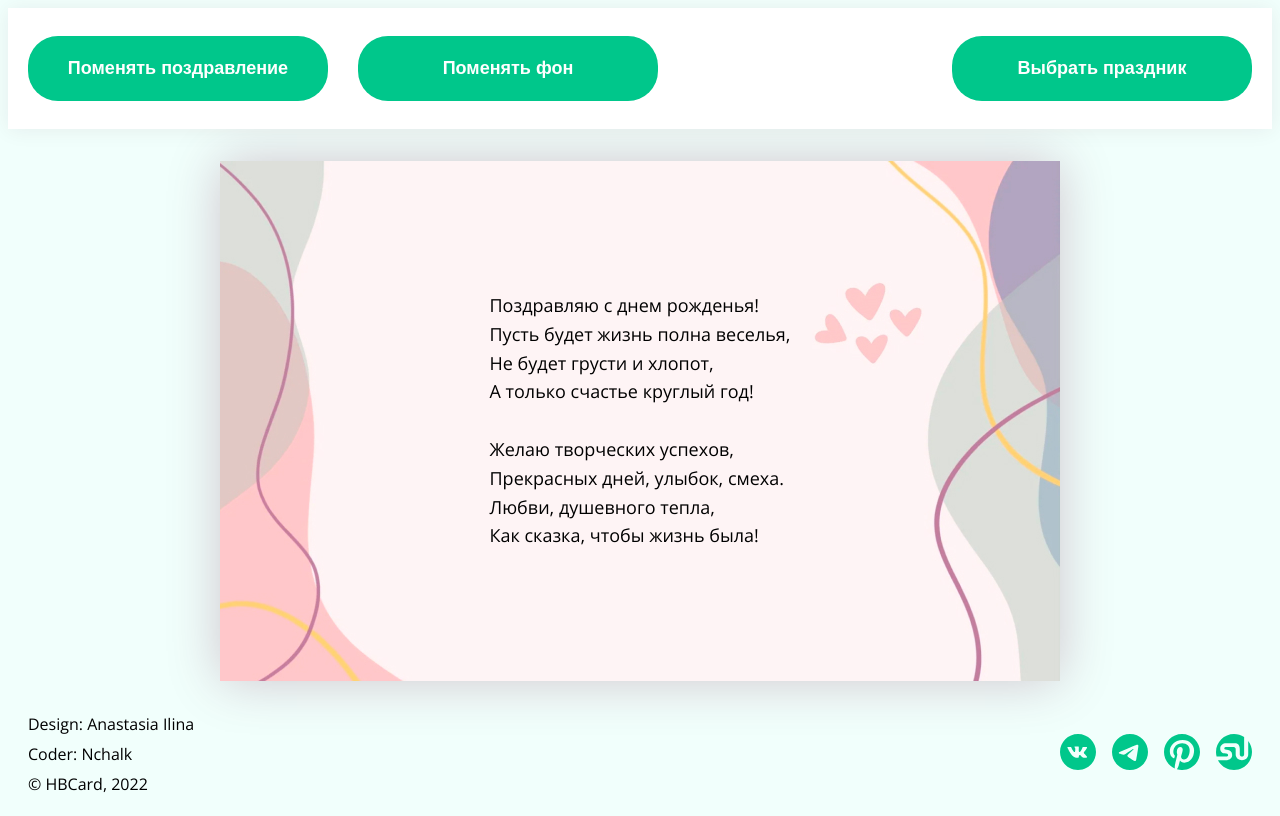
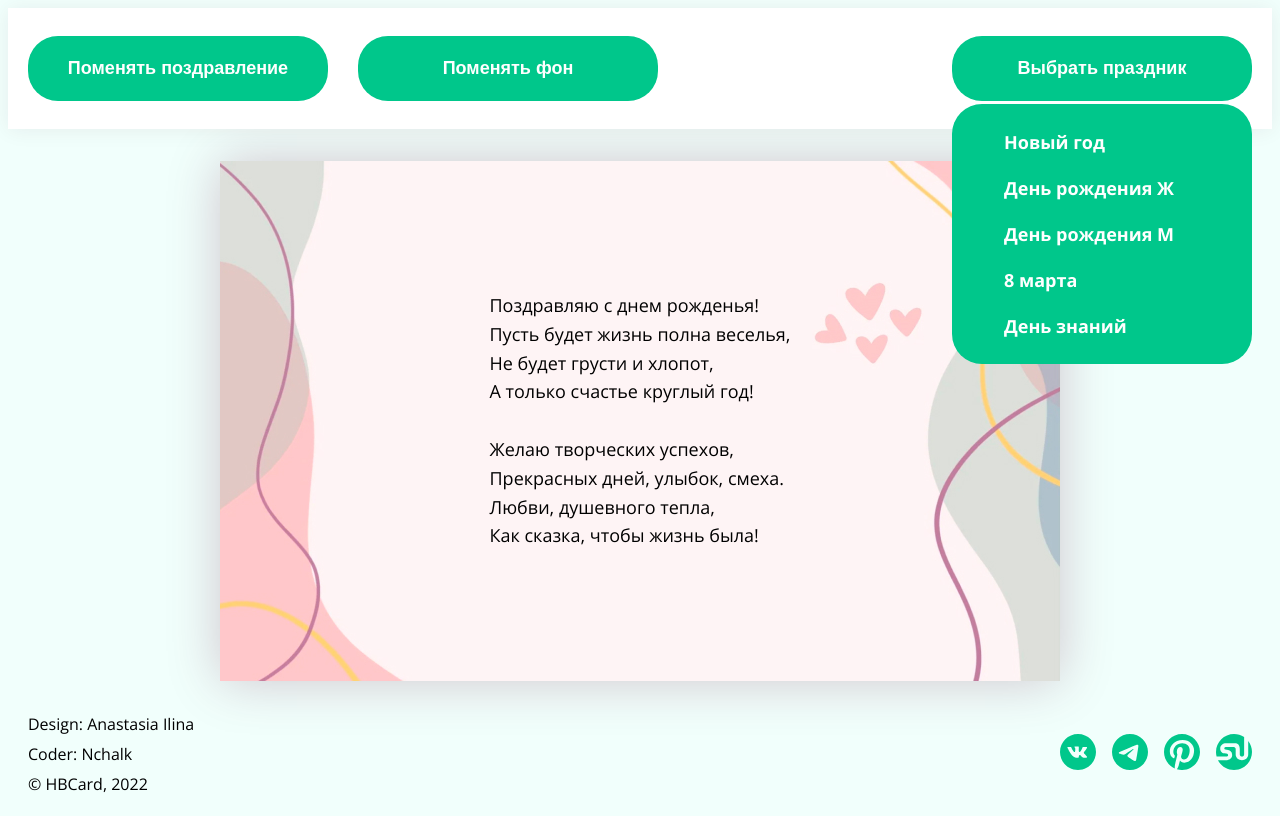
Before and after one commit to chalkinanatalya/congrat_service, a React (Create React App) app: page / in a window 1280 px wide. Both pictures are taken after a click on the button "Выбрать праздник". Built offline with nearby package versions, Linux system fonts and the light colour scheme.

Commit message:
choises menu

```diff
--- a/src/components/Header/Choices/Choices.jsx
+++ b/src/components/Header/Choices/Choices.jsx
@@ -1,7 +1,42 @@
 import style from './Choices.module.css';
+import { useState } from 'react';
 
-const Choices = () => (
-    <button className={style.button}>Выбрать праздник</button>
-)
+const holidays = {
+newyear: 'Новый год',
+birthdayWomen: 'День рождения  Ж',
+bithdayMen: 'День рождения  М',
+womenday: '8 марта',
+knowledgeday: 'День знаний',
+};
+
+const Choices = () => {
+    const [isOpenChoises, setIsOpenChoices] = useState(false);
+    const [holiday, setHoliday] = useState('Выбрать праздник');
+
+    const toggeChoises = () => {
+        setIsOpenChoices(!isOpenChoises);
+    };
+    const changeHoliday = (title) => {
+        setHoliday(title);
+        toggeChoises();
+    }
+return (
+    <div className={style.wrapper}>
+        <button className={style.button} onClick={toggeChoises}>{holiday}</button>
+    {isOpenChoises && (
+        <ul className={style.list}>
+        {Object.entries(holidays).map(item => (
+            <li
+            className={style.item}
+            key={item[0]}
+            onClick={() => changeHoliday(item[1])}
+            >{item[1]}</li>
+        ))}
+        </ul>
+    )
+    }
+    </div>
+    );
+}
 
 export default Choices;
--- a/src/components/Header/Choices/Choices.module.css
+++ b/src/components/Header/Choices/Choices.module.css
@@ -7,6 +7,44 @@
     font-size: 18px;
     background-color: #00c78b;
     color: #fff;
+    cursor: pointer;
+    transition: color .3s ease-in-out;
+}
+
+.button:hover {
+    background-color: #02d673;
+}
+
+.wrapper {
+    position: relative;
+}
+
+.list {
+    position: absolute;
+    width: 300px;
+    padding: 20px 52px;
+    font-weight: 700;
+    font-size: 18px;
+    background-color: #00c78b;
+    color: #fff;
+    border-radius: 30px;
+    top: 68px;
+    left: 0;
+    transition: color .3s ease-in-out;
+}
+
+.list:hover {
+    background-color: #02d673;
+}
+
+.item {
+    cursor: pointer;
+    line-height: 36px;
+    margin-bottom: 10px;
+}
+
+.item:last-child {
+    margin-bottom: 0;
 }
 
 @media(max-width: 1024px) {
--- a/src/components/Header/Header.module.css
+++ b/src/components/Header/Header.module.css
@@ -27,6 +27,11 @@
     font-size: 18px;
     background-color: #00c78b;
     color: #fff;
+    transition: color .3s ease-in-out;
+}
+
+.button:hover {
+    background-color: #02d673;
 }
 
 @media(max-width: 1024px) {
--- a/src/components/ImageCard/ImageCard.jsx
+++ b/src/components/ImageCard/ImageCard.jsx
@@ -2,4 +2,4 @@ const ImageCard = (props) => (
     <img src={props.img} alt='Фон открытки' width={840} height={520}/>
 );
 
-export default ImageCard
+export default ImageCard;
```
